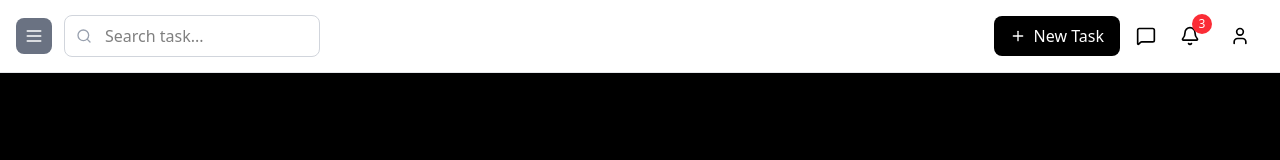
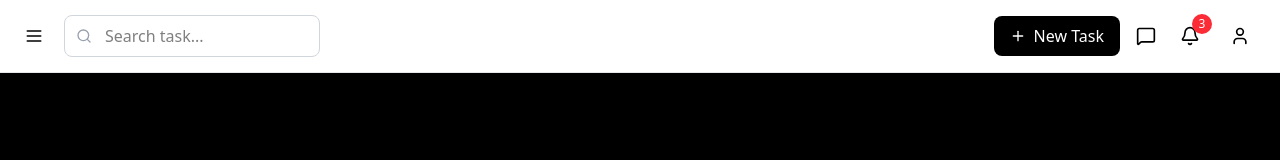
Before and after one commit to atharva-patil-23/Flow-Ai, a React (Vite) app in the folder client/: page /dashboard in a window 1280 px wide. Shown: the top 160 px of the page. Built offline with nearby package versions, Linux system fonts and the light colour scheme.

Commit message:
update TopNavigation button styling for improved visibility and user experience

```diff
--- a/client/src/components/dashboard/TopNavigation.jsx
+++ b/client/src/components/dashboard/TopNavigation.jsx
@@ -20,9 +20,9 @@ const TopNavigation = ({
       <div className="flex items-center gap-3">
         <button
           onClick={onToggleSidebar}
-          className="p-2 bg-gray-500  hover:bg-gray-700 rounded-lg transition-colors"
+          className="p-2 hover:bg-gray-200 rounded-lg transition-colors"
         >
-          <Menu className="h-5 w-5" />
+          <Menu className="h-5 w-5 text-black" />
         </button>
 
         <div className="relative">
```
